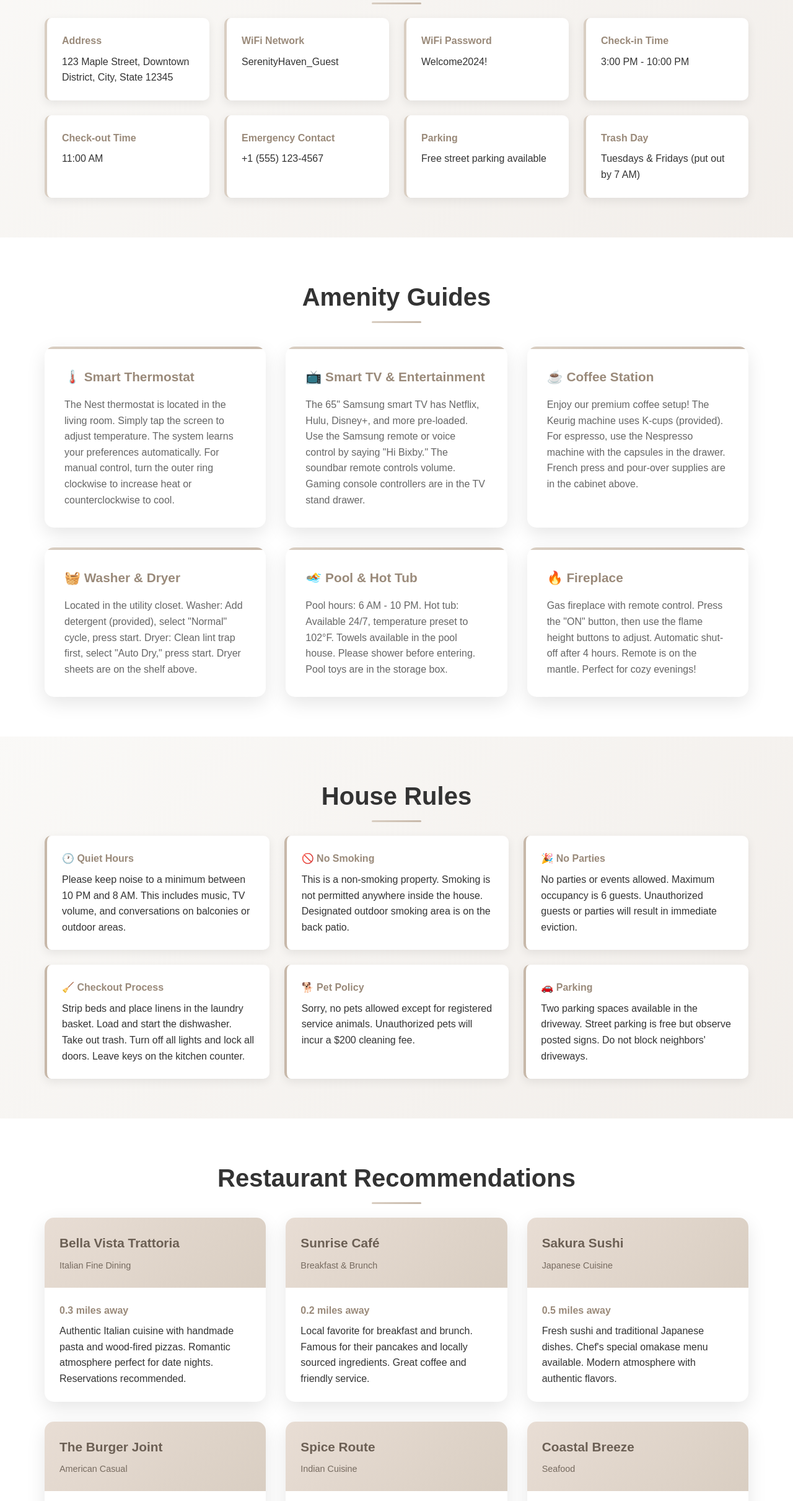
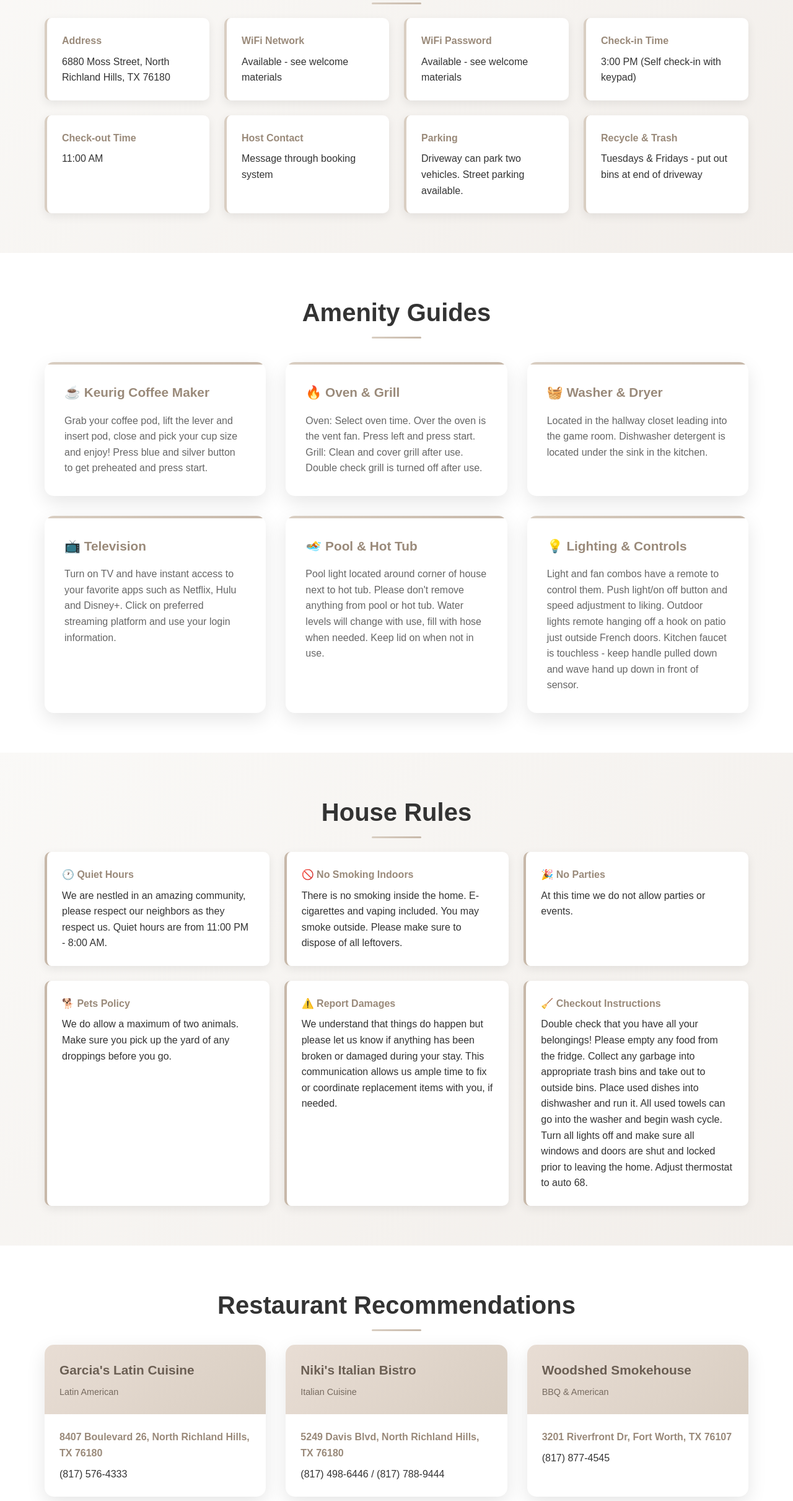
Before and after one commit to stillwater-retreats/stillwater-retreats.github.io, a plain HTML site: page index.html in a window 1280 px wide. Shown: the part 376-2797 px from the top of the page at 62% size. Drawn offline with Linux system fonts and the light colour scheme.

Commit message:
With actual information

```diff
--- a/index.html
+++ b/index.html
@@ -355,8 +355,8 @@
 
     <header>
         <div class="header-content">
-            <h1>Welcome to Serenity Haven</h1>
-            <p class="subtitle">Your Perfect Home Away From Home</p>
+            <h1>Welcome to 6880 Moss</h1>
+            <p class="subtitle">Your Home Away From Home</p>
         </div>
     </header>
 
@@ -376,35 +376,35 @@
             <div class="info-grid">
                 <div class="info-item">
                     <div class="info-label">Address</div>
-                    <div>123 Maple Street, Downtown District, City, State 12345</div>
+                    <div>6880 Moss Street, North Richland Hills, TX 76180</div>
                 </div>
                 <div class="info-item">
                     <div class="info-label">WiFi Network</div>
-                    <div>SerenityHaven_Guest</div>
+                    <div>Available - see welcome materials</div>
                 </div>
                 <div class="info-item">
                     <div class="info-label">WiFi Password</div>
-                    <div>Welcome2024!</div>
+                    <div>Available - see welcome materials</div>
                 </div>
                 <div class="info-item">
                     <div class="info-label">Check-in Time</div>
-                    <div>3:00 PM - 10:00 PM</div>
+                    <div>3:00 PM (Self check-in with keypad)</div>
                 </div>
                 <div class="info-item">
                     <div class="info-label">Check-out Time</div>
                     <div>11:00 AM</div>
                 </div>
                 <div class="info-item">
-                    <div class="info-label">Emergency Contact</div>
-                    <div>+1 (555) 123-4567</div>
+                    <div class="info-label">Host Contact</div>
+                    <div>Message through booking system</div>
                 </div>
                 <div class="info-item">
                     <div class="info-label">Parking</div>
-                    <div>Free street parking available</div>
+                    <div>Driveway can park two vehicles. Street parking available.</div>
                 </div>
                 <div class="info-item">
-                    <div class="info-label">Trash Day</div>
-                    <div>Tuesdays & Fridays (put out by 7 AM)</div>
+                    <div class="info-label">Recycle & Trash</div>
+                    <div>Tuesdays & Fridays - put out bins at end of driveway</div>
                 </div>
             </div>
         </div>
@@ -415,28 +415,28 @@
             <h2>Amenity Guides</h2>
             <div class="cards">
                 <div class="card">
-                    <h3>🌡️ Smart Thermostat</h3>
-                    <p>The Nest thermostat is located in the living room. Simply tap the screen to adjust temperature. The system learns your preferences automatically. For manual control, turn the outer ring clockwise to increase heat or counterclockwise to cool.</p>
+                    <h3>☕ Keurig Coffee Maker</h3>
+                    <p>Grab your coffee pod, lift the lever and insert pod, close and pick your cup size and enjoy! Press blue and silver button to get preheated and press start.</p>
                 </div>
                 <div class="card">
-                    <h3>📺 Smart TV & Entertainment</h3>
-                    <p>The 65" Samsung smart TV has Netflix, Hulu, Disney+, and more pre-loaded. Use the Samsung remote or voice control by saying "Hi Bixby." The soundbar remote controls volume. Gaming console controllers are in the TV stand drawer.</p>
-                </div>
-                <div class="card">
-                    <h3>☕ Coffee Station</h3>
-                    <p>Enjoy our premium coffee setup! The Keurig machine uses K-cups (provided). For espresso, use the Nespresso machine with the capsules in the drawer. French press and pour-over supplies are in the cabinet above.</p>
+                    <h3>🔥 Oven & Grill</h3>
+                    <p>Oven: Select oven time. Over the oven is the vent fan. Press left and press start. Grill: Clean and cover grill after use. Double check grill is turned off after use.</p>
                 </div>
                 <div class="card">
                     <h3>🧺 Washer & Dryer</h3>
-                    <p>Located in the utility closet. Washer: Add detergent (provided), select "Normal" cycle, press start. Dryer: Clean lint trap first, select "Auto Dry," press start. Dryer sheets are on the shelf above.</p>
+                    <p>Located in the hallway closet leading into the game room. Dishwasher detergent is located under the sink in the kitchen.</p>
+                </div>
+                <div class="card">
+                    <h3>📺 Television</h3>
+                    <p>Turn on TV and have instant access to your favorite apps such as Netflix, Hulu and Disney+. Click on preferred streaming platform and use your login information.</p>
                 </div>
                 <div class="card">
                     <h3>🏊 Pool & Hot Tub</h3>
-                    <p>Pool hours: 6 AM - 10 PM. Hot tub: Available 24/7, temperature preset to 102°F. Towels available in the pool house. Please shower before entering. Pool toys are in the storage box.</p>
+                    <p>Pool light located around corner of house next to hot tub. Please don't remove anything from pool or hot tub. Water levels will change with use, fill with hose when needed. Keep lid on when not in use.</p>
                 </div>
                 <div class="card">
-                    <h3>🔥 Fireplace</h3>
-                    <p>Gas fireplace with remote control. Press the "ON" button, then use the flame height buttons to adjust. Automatic shut-off after 4 hours. Remote is on the mantle. Perfect for cozy evenings!</p>
+                    <h3>💡 Lighting & Controls</h3>
+                    <p>Light and fan combos have a remote to control them. Push light/on off button and speed adjustment to liking. Outdoor lights remote hanging off a hook on patio just outside French doors. Kitchen faucet is touchless - keep handle pulled down and wave hand up down in front of sensor.</p>
                 </div>
             </div>
         </div>
@@ -448,27 +448,27 @@
             <div class="rules-list">
                 <div class="rule-item">
                     <div class="rule-title">🕐 Quiet Hours</div>
-                    <div>Please keep noise to a minimum between 10 PM and 8 AM. This includes music, TV volume, and conversations on balconies or outdoor areas.</div>
+                    <div>We are nestled in an amazing community, please respect our neighbors as they respect us. Quiet hours are from 11:00 PM - 8:00 AM.</div>
                 </div>
                 <div class="rule-item">
-                    <div class="rule-title">🚫 No Smoking</div>
-                    <div>This is a non-smoking property. Smoking is not permitted anywhere inside the house. Designated outdoor smoking area is on the back patio.</div>
+                    <div class="rule-title">🚫 No Smoking Indoors</div>
+                    <div>There is no smoking inside the home. E-cigarettes and vaping included. You may smoke outside. Please make sure to dispose of all leftovers.</div>
                 </div>
                 <div class="rule-item">
                     <div class="rule-title">🎉 No Parties</div>
-                    <div>No parties or events allowed. Maximum occupancy is 6 guests. Unauthorized guests or parties will result in immediate eviction.</div>
+                    <div>At this time we do not allow parties or events.</div>
                 </div>
                 <div class="rule-item">
-                    <div class="rule-title">🧹 Checkout Process</div>
-                    <div>Strip beds and place linens in the laundry basket. Load and start the dishwasher. Take out trash. Turn off all lights and lock all doors. Leave keys on the kitchen counter.</div>
+                    <div class="rule-title">🐕 Pets Policy</div>
+                    <div>We do allow a maximum of two animals. Make sure you pick up the yard of any droppings before you go.</div>
                 </div>
                 <div class="rule-item">
-                    <div class="rule-title">🐕 Pet Policy</div>
-                    <div>Sorry, no pets allowed except for registered service animals. Unauthorized pets will incur a $200 cleaning fee.</div>
+                    <div class="rule-title">⚠️ Report Damages</div>
+                    <div>We understand that things do happen but please let us know if anything has been broken or damaged during your stay. This communication allows us ample time to fix or coordinate replacement items with you, if needed.</div>
                 </div>
                 <div class="rule-item">
-                    <div class="rule-title">🚗 Parking</div>
-                    <div>Two parking spaces available in the driveway. Street parking is free but observe posted signs. Do not block neighbors' driveways.</div>
+                    <div class="rule-title">🧹 Checkout Instructions</div>
+                    <div>Double check that you have all your belongings! Please empty any food from the fridge. Collect any garbage into appropriate trash bins and take out to outside bins. Place used dishes into dishwasher and run it. All used towels can go into the washer and begin wash cycle. Turn all lights off and make sure all windows and doors are shut and locked prior to leaving the home. Adjust thermostat to auto 68.</div>
                 </div>
             </div>
         </div>
@@ -480,62 +480,62 @@
             <div class="restaurant-grid">
                 <div class="restaurant-card">
                     <div class="restaurant-header">
-                        <div class="restaurant-name">Bella Vista Trattoria</div>
-                        <div class="restaurant-type">Italian Fine Dining</div>
+                        <div class="restaurant-name">Garcia's Latin Cuisine</div>
+                        <div class="restaurant-type">Latin American</div>
                     </div>
                     <div class="restaurant-body">
-                        <div class="restaurant-distance">0.3 miles away</div>
-                        <p>Authentic Italian cuisine with handmade pasta and wood-fired pizzas. Romantic atmosphere perfect for date nights. Reservations recommended.</p>
+                        <div class="restaurant-distance">8407 Boulevard 26, North Richland Hills, TX 76180</div>
+                        <p>(817) 576-4333</p>
                     </div>
                 </div>
                 <div class="restaurant-card">
                     <div class="restaurant-header">
-                        <div class="restaurant-name">Sunrise Café</div>
-                        <div class="restaurant-type">Breakfast & Brunch</div>
+                        <div class="restaurant-name">Niki's Italian Bistro</div>
+                        <div class="restaurant-type">Italian Cuisine</div>
                     </div>
                     <div class="restaurant-body">
-                        <div class="restaurant-distance">0.2 miles away</div>
-                        <p>Local favorite for breakfast and brunch. Famous for their pancakes and locally sourced ingredients. Great coffee and friendly service.</p>
+                        <div class="restaurant-distance">5249 Davis Blvd, North Richland Hills, TX 76180</div>
+                        <p>(817) 498-6446 / (817) 788-9444</p>
                     </div>
                 </div>
                 <div class="restaurant-card">
                     <div class="restaurant-header">
-                        <div class="restaurant-name">Sakura Sushi</div>
-                        <div class="restaurant-type">Japanese Cuisine</div>
+                        <div class="restaurant-name">Woodshed Smokehouse</div>
+                        <div class="restaurant-type">BBQ & American</div>
                     </div>
                     <div class="restaurant-body">
-                        <div class="restaurant-distance">0.5 miles away</div>
-                        <p>Fresh sushi and traditional Japanese dishes. Chef's special omakase menu available. Modern atmosphere with authentic flavors.</p>
+                        <div class="restaurant-distance">3201 Riverfront Dr, Fort Worth, TX 76107</div>
+                        <p>(817) 877-4545</p>
                     </div>
                 </div>
                 <div class="restaurant-card">
                     <div class="restaurant-header">
-                        <div class="restaurant-name">The Burger Joint</div>
-                        <div class="restaurant-type">American Casual</div>
+                        <div class="restaurant-name">Sunny Street Cafe</div>
+                        <div class="restaurant-type">Breakfast & Brunch</div>
                     </div>
                     <div class="restaurant-body">
-                        <div class="restaurant-distance">0.4 miles away</div>
-                        <p>Gourmet burgers with locally sourced beef. Extensive craft beer selection. Family-friendly with outdoor seating available.</p>
+                        <div class="restaurant-distance">6021 Walker Blvd, North Richland Hills, TX 76180</div>
+                        <p>(817) 485-1818</p>
                     </div>
                 </div>
                 <div class="restaurant-card">
                     <div class="restaurant-header">
-                        <div class="restaurant-name">Spice Route</div>
-                        <div class="restaurant-type">Indian Cuisine</div>
+                        <div class="restaurant-name">Gemelle</div>
+                        <div class="restaurant-type">Modern American</div>
                     </div>
                     <div class="restaurant-body">
-                        <div class="restaurant-distance">0.7 miles away</div>
-                        <p>Authentic Indian flavors with vegetarian and vegan options. Lunch buffet available weekdays. Spice levels can be customized.</p>
+                        <div class="restaurant-distance">4400 White Settlement Road, Fort Worth, TX 76110</div>
+                        <p>(817) 732-9535</p>
                     </div>
                 </div>
                 <div class="restaurant-card">
                     <div class="restaurant-header">
-                        <div class="restaurant-name">Coastal Breeze</div>
-                        <div class="restaurant-type">Seafood</div>
+                        <div class="restaurant-name">Second Rodeo</div>
+                        <div class="restaurant-type">Bar & Grill</div>
                     </div>
                     <div class="restaurant-body">
-                        <div class="restaurant-distance">0.6 miles away</div>
-                        <p>Fresh seafood daily. Waterfront dining with stunning sunset views. Happy hour specials Monday-Friday 4-6 PM.</p>
+                        <div class="restaurant-distance">122 E Exchange Ave Ste 340, Fort Worth, TX 76164</div>
+                        <p>(817) 576-4333</p>
                     </div>
                 </div>
             </div>
@@ -548,23 +548,22 @@
             <div class="cards">
                 <div class="card">
                     <h3>📞 Host Contact</h3>
-                    <p><strong>Primary:</strong> +1 (555) 123-4567<br>
-                    <strong>Email:</strong> host@serenityhaven.com<br>
-                    <strong>Available:</strong> 9 AM - 9 PM daily</p>
+                    <p><strong>Contact:</strong> Message through booking system used<br>
+                    <strong>Instagram:</strong> @6880moss<br>
+                    <strong>Available:</strong> For any questions or assistance</p>
                 </div>
                 <div class="card">
                     <h3>🚨 Emergency Services</h3>
                     <p><strong>Emergency:</strong> 911<br>
-                    <strong>Police:</strong> (555) 234-5678<br>
-                    <strong>Fire Department:</strong> (555) 345-6789<br>
-                    <strong>Hospital:</strong> (555) 456-7890</p>
+                    <strong>Fire Department:</strong> 4301 City Point Dr, North Richland Hills, TX 76180, (817) 427-6900<br>
+                    <strong>Police:</strong> 4301 City Point Dr, North Richland Hills, TX 76180, (817) 427-7000<br>
+                    <strong>Poison Control:</strong> 800.222.1222</p>
                 </div>
                 <div class="card">
-                    <h3>🔧 Maintenance Issues</h3>
-                    <p><strong>Urgent:</strong> +1 (555) 987-6543<br>
-                    <strong>Non-urgent:</strong> Text host number<br>
-                    <strong>Plumber:</strong> (555) 111-2222<br>
-                    <strong>Electrician:</strong> (555) 333-4444</p>
+                    <h3>🏥 Medical Services</h3>
+                    <p><strong>Hospital:</strong> Medical City North Hills, 4401 Booth Calloway Rd, North Richland Hills, TX 76180, (817) 255-1000<br>
+                    <strong>Doctor:</strong> North Hills Family Medicine, 4351 Booth Calloway Rd Unit 101, North Richland Hills, TX 76180, (817) 284-1165<br>
+                    <strong>Fire Extinguisher & First Aid Kit:</strong> Located in kitchen pantry</p>
                 </div>
             </div>
         </div>
@@ -572,7 +571,7 @@
 
     <footer>
         <div class="container">
-            <p>&copy; 2024 Serenity Haven. Thank you for staying with us!</p>
+            <p>&copy; 2024 6880 Moss. Thank you for staying with us! Connect with us @6880moss</p>
         </div>
     </footer>
 
```
